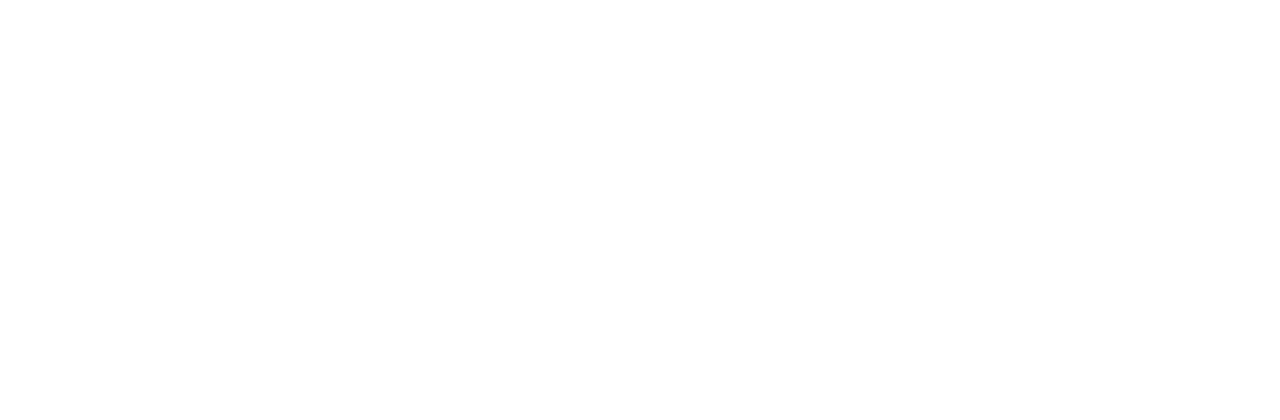
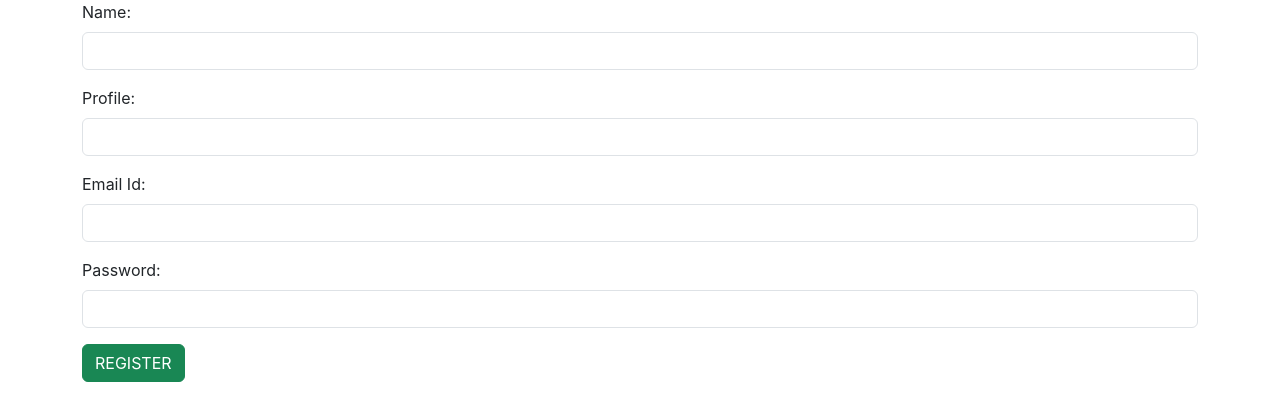
Before and after one commit to sharon923/Blog-app, a React (Create React App) app: page /register in a window 1280 px wide. Before the commit this address had no page. Shown: the top 420 px of the page. Built offline with nearby package versions, Linux system fonts and the light colour scheme.

Commit message:
registration

```diff
--- a/src/App.js
+++ b/src/App.js
@@ -4,6 +4,7 @@ import { BrowserRouter, Route, Routes } from 'react-router-dom';
 import AddBlog from './components/AddBlog';
 import ViewBlog from './components/ViewBlog';
 import ViewMyBlog from './components/ViewMyBlog';
+import Register from './components/Register';
 
 function App() {
   return (
@@ -12,6 +13,7 @@ function App() {
       <Route path = 'add' element={<AddBlog/>}/>
       <Route path = 'view' element={<ViewBlog/>}/>
       <Route path = 'viewblog' element={<ViewMyBlog/>}/>
+      <Route path = 'register' element={<Register/>}/>
     </Routes>
     </BrowserRouter>
   );
--- /dev/null
+++ b/src/components/Register.jsx
@@ -0,0 +1,61 @@
+import axios from 'axios'
+import React, { useState } from 'react'
+
+const Register = () => {
+
+    const[inputData, changeInputData] = useState({
+        "name": "",
+        "profile": "",
+        "email": "",
+        "password":""
+
+    })
+
+    const inputHandler=(event)=>{
+        changeInputData({...inputData,[event.target.name]:event.target.value})
+    }
+
+    const readValue=()=>{
+        console.log(inputData)
+        axios.post("http://127.0.0.1:8000/blog/adduser/", inputData).then(
+            (response)=>{
+                 alert(response.data.status)
+            }
+        )
+    }
+  return (
+    <div>
+
+<div className="container">
+            <div className="row">
+                <div className="col col-12 col-sm-12 col-md-12 col-lg-12 col-xl-12 col-xxl-12">
+                    <div className="row g-3">
+                        <div className="col col-12 col-sm-12 col-md-12 col-lg-12 col-xl-12 col-xxl-12">
+                            <label htmlFor="" className="form-label">Name:</label>
+                            <input type="text" className="form-control" name='name' value={inputData.name} onChange={inputHandler} />
+                        </div>
+                        <div className="col col-12 col-sm-12 col-md-12 col-lg-12 col-xl-12 col-xxl-12">
+                            <label htmlFor="" className="form-label">Profile:</label>
+                            <input type="text" className="form-control" name ='profile' value={inputData.profile} onChange={inputHandler} />
+                        </div>
+                        <div className="col col-12 col-sm-12 col-md-12 col-lg-12 col-xl-12 col-xxl-12">
+                            <label htmlFor="" className="form-label">Email Id:</label>
+                            <input type="text" className="form-control" name = 'email' value={inputData.email} onChange={inputHandler} />
+                        </div>
+                        <div className="col col-12 col-sm-12 col-md-12 col-lg-12 col-xl-12 col-xxl-12">
+                            <label htmlFor="" className="form-label">Password:</label>
+                            <input type="password" name="password" id="" className="form-control" value={inputData.password} onChange={inputHandler} />
+                        </div>
+
+                        <div className="col col-12 col-sm-12 col-md-12 col-lg-12 col-xl-12 col-xxl-12">
+                            <button onClick={readValue} className="btn btn-success">REGISTER</button>
+                        </div>
+                    </div>
+                </div>
+            </div>
+        </div>
+    </div>
+  )
+}
+
+export default Register
```
